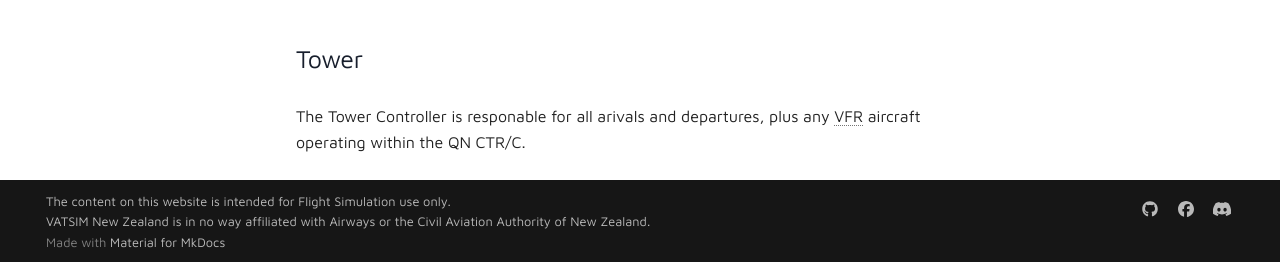
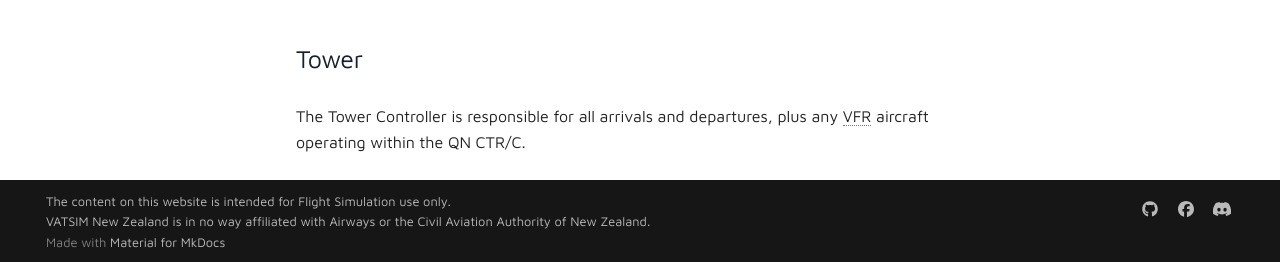
Before and after one commit to vatnz-dev/sops, an MkDocs documentation site: the page built from docs/aerodromes/Class-C/nzqn.md, in a window 1280 px wide and 900 px high, scrolled down 2925 px. Shown: the part 635-897 px from the top of the window. Built offline with MkDocs 1.6.1 and Material for MkDocs 9.7.7, drawn with Linux system fonts in a browser that asks for light colours; comment, search, counter and statistics services are not loaded.

Commit message:
More Spelling Corecctions
Co-authored-by: rb-vatnz <125234863+rb-vatnz@users.noreply.github.com>

```diff
--- a/docs/aerodromes/Class-C/nzqn.md
+++ b/docs/aerodromes/Class-C/nzqn.md
@@ -75,4 +75,4 @@ If `14/32` is to be used for light aircraft, then holding points are to be used
 
 ## Tower
 
-The Tower Controller is responable for all arivals and departures, plus any VFR aircraft operating within the QN CTR/C.
+The Tower Controller is responsible for all arrivals and departures, plus any VFR aircraft operating within the QN CTR/C.
```
